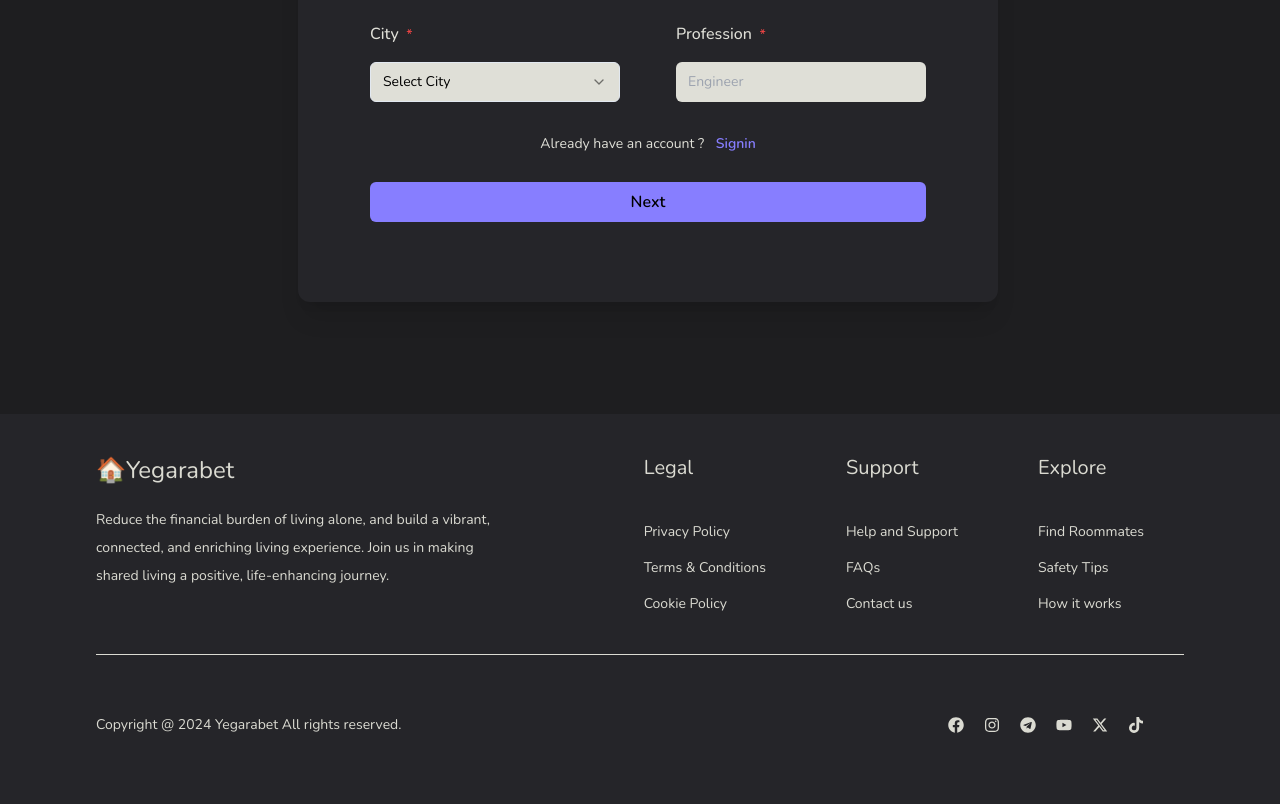
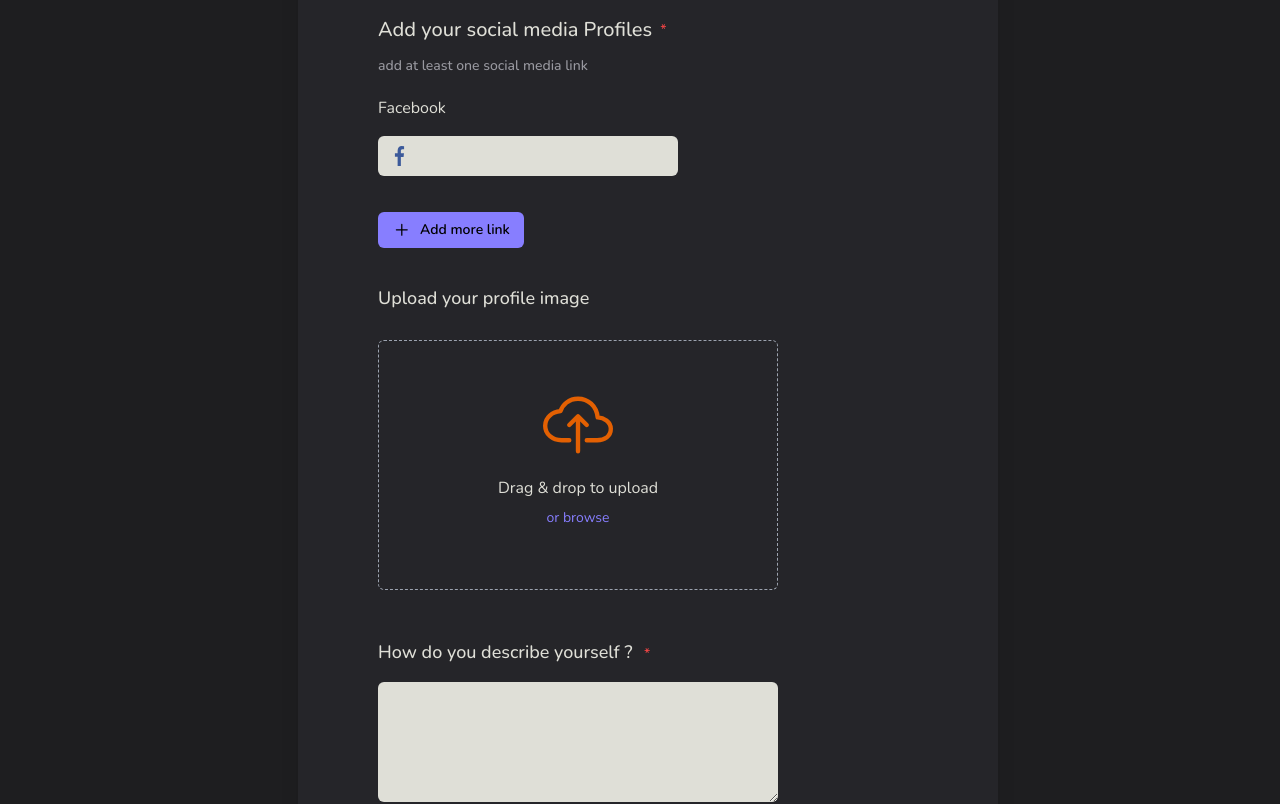
Before and after one commit to hariyebk/Yegarabet, a Next.js app: page /signup in a window 1280 px wide. Shown: the part 680-1484 px from the top of the page. Built offline with nearby package versions, Linux system fonts and the light colour scheme; some icons are missing.

Commit message:
profile image drag and drop box

```diff
--- a/package.json
+++ b/package.json
@@ -24,6 +24,7 @@
     "next": "14.1.4",
     "react": "^18",
     "react-dom": "^18",
+    "react-dropzone": "^14.2.3",
     "react-hook-form": "^7.51.4",
     "react-hot-toast": "^2.4.1",
     "react-icons": "^5.1.0",
--- /dev/null
+++ b/src/components/AvatarUploader.tsx
@@ -0,0 +1,65 @@
+'use client'
+
+import Image from "next/image";
+import { useCallback, useEffect, useState } from "react"
+import { FileWithPath, useDropzone } from 'react-dropzone'
+import { IoCloudUploadOutline } from "react-icons/io5";
+
+
+interface AvatarUploaderProps{
+    fieldchange: (FILES: File[]) => void;
+    mediaUrl: string,
+}
+
+export default function AvatarUploader({fieldchange, mediaUrl}: AvatarUploaderProps) {
+    const [file, setFile] = useState<File[]>([])
+    const [fileUrl , setFileUrl] = useState(mediaUrl)
+    const [isImageSelected, setIsImageSelected] = useState<boolean>(false)
+    const [isDragging, setIsDragging] = useState<boolean>(false)
+
+    // when the user drags and drops, onDrop will be excuted
+    const onDrop = useCallback((acceptedFiles: FileWithPath[]) => {
+        // set the file state to dropped file
+        setFile(acceptedFiles)
+        fieldchange(acceptedFiles)
+        setFileUrl(URL.createObjectURL(acceptedFiles[0]))
+    }, [fieldchange])
+
+    const {getRootProps, getInputProps} = useDropzone({onDrop, accept: {
+        'image/*': ['.png', '.jpeg', '.jpg', '.svg', '.webp']
+    }})
+
+    useEffect(() => {
+        if(file.length > 0){
+            setIsImageSelected(true)
+        }
+    }, [file])
+
+
+    function handleDragOver(e : React.DragEvent<HTMLDivElement>){
+        e.preventDefault()
+        setIsDragging(true)
+    }
+
+    function handleDragLeave(e: React.DragEvent<HTMLElement>){
+        e.preventDefault()
+        setIsDragging(false)
+    }
+
+    return (
+        <div>
+            {isImageSelected ? <div>
+                <img {...getRootProps()} src={fileUrl} width={150} height={90}  alt='profile-image' className='cursor-pointer focus-visible:outline-none rounded-md' />
+            </div>
+            :
+            <div className={`w-full h-[250px] mb-3 border border-gray-400 border-dashed rounded-md flex justify-center ${isDragging && "border border-red-600"}`} onDragOver={handleDragOver} onDragLeave={handleDragLeave} onDrop={handleDragLeave}>
+                <button type="button" className={`-mt-3 ${isDragging && "blur-sm"}`} {...getRootProps()}>
+                    <IoCloudUploadOutline className="w-[70px] h-auto text-main mx-auto" />
+                    <p className="text-base text-primary mt-4 flex flex-wrap"> Drag & drop to upload </p>
+                    <p className="mt-2 text-sm text-button text-center hover:cursor-pointer"> or browse </p>
+                </button>
+            </div>
+            }
+        </div>
+    )
+}
--- a/src/components/forms/SecondStepRegistration.tsx
+++ b/src/components/forms/SecondStepRegistration.tsx
@@ -9,6 +9,7 @@ import { GoPlus } from "react-icons/go";
 import SocialLink from "../small-peices/SocialLink"
 import { IoCloseCircleOutline } from "react-icons/io5";
 import { useForm } from "react-hook-form"
+import userAvatar from "/public/userAvatar.png"
 import { z } from "zod"
 import { SecondStepSchema } from "@/lib/validation"
 import { zodResolver } from "@hookform/resolvers/zod"
@@ -17,6 +18,7 @@ import { Checkbox } from "../ui/checkbox"
 // import { Select, SelectTrigger, SelectContent, SelectItem, SelectValue } from "../ui/select"
 import ClipLoader from "react-spinners/ClipLoader"
 import { STATE } from "./SignupForm"
+import AvatarUploader from "../AvatarUploader"
 
 interface Props {
     setState: React.Dispatch<React.SetStateAction<STATE>>
@@ -73,6 +75,7 @@ export default function SecondStepRegistration({setState} : Props) {
             instagram: undefined,
             telegram: undefined,
             budget: "",
+            image: [],
             description: "",
         },
     })
@@ -114,6 +117,7 @@ export default function SecondStepRegistration({setState} : Props) {
             peopleLivingWith: allSatate.hasRentedRoom ? parseInt(allSatate.pplLivingWith) : null,
             currentRentPrice: allSatate.currentRentPrice ? allSatate.currentRentPrice : null,
             budget: `${values.budget} birr/month`,
+            image: values.image.length > 0 ? values.image[0] : userAvatar,
             description: values.description
         }
 
@@ -312,6 +316,24 @@ export default function SecondStepRegistration({setState} : Props) {
                             <p> Add more link </p>
                         </button>}
                     </div>
+                    {/* IMAGE UPLOADER */}
+                    <div className="mt-9">
+                        <FormField
+                        control={form.control}
+                        name="image"
+                        render={({ field }) => (
+                        <FormItem className="flex flex-col justify-start gap-5">
+                            <FormLabel className="max-sm:text-base sm:text-lg text-primary">
+                                Upload your profile image
+                            </FormLabel>
+                            <FormControl>
+                                <AvatarUploader fieldchange={field.onChange} mediaUrl="/public/userAvatar.png" />
+                            </FormControl>
+                            <FormMessage />
+                        </FormItem>
+                        )}
+                        />
+                    </div>
                     {/* USER PERSONALITY DESCRIPTION */}
                     <div className="mt-9">
                         <FormField
@@ -324,7 +346,7 @@ export default function SecondStepRegistration({setState} : Props) {
                                     <span className="text-sm text-red-500 ml-2"> * </span>
                                 </FormLabel>
                                 <FormControl>
-                                    <textarea {...field} className="max-sm:w-[250px] sm:w-[350px] md:w-[400px] max-lg:h-[100px] lg:h-[120px] bg-primary borde rounded-md px-5 py-4 focus-visible:outline-none text-sm text-black" />
+                                    <textarea {...field} className="max-sm:w-full sm:w-[350px] md:w-[400px] max-lg:h-[100px] lg:h-[120px] bg-primary borde rounded-md px-5 py-4 focus-visible:outline-none text-sm text-black" />
                                 </FormControl>
                                 <FormMessage />
                             </FormItem>
--- a/src/components/forms/SignupForm.tsx
+++ b/src/components/forms/SignupForm.tsx
@@ -23,8 +23,8 @@ export type STATE = {
 }
 
 const INITIAL_STATE : STATE = {
-    firstStep: true,
-    secondStep: false,
+    firstStep: false,
+    secondStep: true,
     thirdStep: false,
     isLoading: false,
     showPassword: false,
--- a/src/lib/validation/index.ts
+++ b/src/lib/validation/index.ts
@@ -44,6 +44,7 @@ export const SecondStepSchema = z.object({
     instagram: z.object({type: z.string(), link: z.string()}).optional(),
     telegram: z.object({type: z.string(), link: z.string()}).optional(),
     budget: z.string().min(1, {message: "budget is required"}).regex(/^[\d,]+$/),
+    image: z.custom<File[]>(),
     description: z.string().min(1, {message: "this field is required"})
 }).refine(
     (value) => {
```
Also changed, not shown: public/userAvatar.png (added), 1 other file (tests, documents, lock files or other folders).
